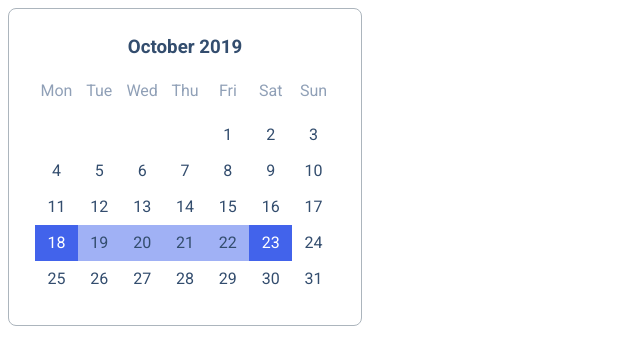
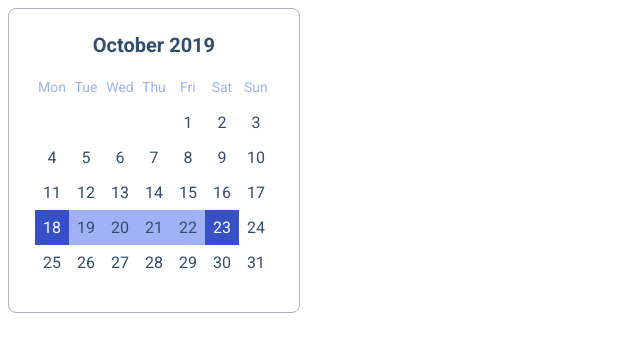
Before and after one commit to js-tasks-ru/htmlcss-20211125_9146840329, a website: page 05-lection3/03-calendar/index.html in a window 1280 px wide. Shown: the whole page, without its empty margins (0-640 px from the left). Drawn offline with Linux system fonts and the light colour scheme.

Commit message:
переделал календарь

```diff
--- a/05-lection3/03-calendar/calendar.css
+++ b/05-lection3/03-calendar/calendar.css
@@ -1,48 +1,45 @@
-.calendar{
-  max-width: 300px;
-  padding: 28px 26px;
-  font-size: 16px;
-  line-height: 20px;
-  color: #334D6E;
+.calendar {
+  display: inline-block;
+  border-radius: 8px;
+  padding: 28px 26px 32px;
   border: 1px solid var(--grey-3);
-  border-radius: 8px;
+  font-family: 'Inter', sans-serif;
+  text-align: center;
 }
 
 .calendar__title {
-  text-align: center;
   margin: 0;
   margin-bottom: 24px;
+  font-size: 20px;
+  font-weight: 600;
+  line-height: 16px;
+  color: var(--grey-blue);
 }
 
-.calendar__week, .calendar__days {
+.week {
+  font-family: Inter;
+  font-size: 14px;
+  line-height: 20px;
+  color: var(--blue-grey);
+  margin-bottom: 8px;
+}
+
+.calendar__days,
+.calendar__week {
   display: grid;
   grid-template-columns: repeat(7, 1fr);
 }
 
-.calendar__week {
-  grid-template-rows: 36px;
-  color: #90A0B7;
-  text-align: center;
+.calendar__day {
+  padding: 8px;
+  color: var(--grey-blue);
 }
 
-.calendar__days {
-  grid-template-rows: repeat(5, 36px);
+.calendar__day--grey {
+  background-color: var(--blue-grey);
 }
 
-.calendar__day {
-  display: flex;
-  align-items: center;
-  justify-content: center;
-}
-
-.calendar__days div:first-child {
-  grid-column: 5;
-}
-
-.calendar__day:nth-child(n+19):nth-child(-n+22){
-  background-color: #A0B1F5;
-}
-.calendar__day:nth-child(18), .calendar__day:nth-child(23){
-  background-color: #4263EB;
+.calendar__day--blue {
+  background-color: var(--blue);
   color: var(--white);
 }
--- a/05-lection3/03-calendar/index.html
+++ b/05-lection3/03-calendar/index.html
@@ -1,11 +1,13 @@
 <!DOCTYPE html>
 <!-- Страница с календарем -->
 <html lang="ru">
+
 <head>
   <link rel="stylesheet" href="../../assets/css/main.css">
   <link rel="stylesheet" href="./calendar.css">
   <title>Calendar</title>
 </head>
+
 <body>
   <div class="container">
     <div class="calendar">
@@ -20,6 +22,10 @@
         <div class="week__day">Sun</div>
       </div>
       <div class="calendar__days">
+        <div class="calendar__day"></div>
+        <div class="calendar__day"></div>
+        <div class="calendar__day"></div>
+        <div class="calendar__day"></div>
         <div class="calendar__day">1</div>
         <div class="calendar__day">2</div>
         <div class="calendar__day">3</div>
@@ -37,12 +43,12 @@
         <div class="calendar__day">15</div>
         <div class="calendar__day">16</div>
         <div class="calendar__day">17</div>
-            <div class="calendar__day">18</div>
-            <div class="calendar__day">19</div>
-            <div class="calendar__day">20</div>
-            <div class="calendar__day">21</div>
-            <div class="calendar__day">22</div>
-            <div class="calendar__day">23</div>
+        <div class="calendar__day calendar__day--blue">18</div>
+        <div class="calendar__day calendar__day--grey">19</div>
+        <div class="calendar__day calendar__day--grey">20</div>
+        <div class="calendar__day calendar__day--grey">21</div>
+        <div class="calendar__day calendar__day--grey">22</div>
+        <div class="calendar__day calendar__day--blue">23</div>
         <div class="calendar__day">24</div>
         <div class="calendar__day">25</div>
         <div class="calendar__day">26</div>
@@ -55,4 +61,5 @@
     </div>
   </div>
 </body>
+
 </html>
--- a/assets/css/main.css
+++ b/assets/css/main.css
@@ -6,11 +6,13 @@
   --pink: #F784AD;
   --purple: #7048E8;
   --blue: #374FC7;
+  --blue-grey: #A0B1F5;
   --red: #F03D3E;
   --grey-1: #F8F9FA;
   --grey-2: #DDE2E5;
   --grey-3: #ACB5BD;
   --grey-4: #495057;
+  --grey-blue: #334D6E;
 
   --error: var(--red);
   --success: var(--blue);
--- a/assets/fonts/fonts.css
+++ b/assets/fonts/fonts.css
@@ -1 +1,2 @@
 @import url('https://fonts.googleapis.com/css2?family=Roboto:ital,wght@0,100;0,300;0,400;0,500;0,700;0,900;1,100;1,300;1,400;1,500;1,700;1,900&display=swap');
+@import url('https://fonts.googleapis.com/css2?family=Inter:wght@400;600&display=swap');
```
Lines whose indentation alone changed are shown as unchanged.
